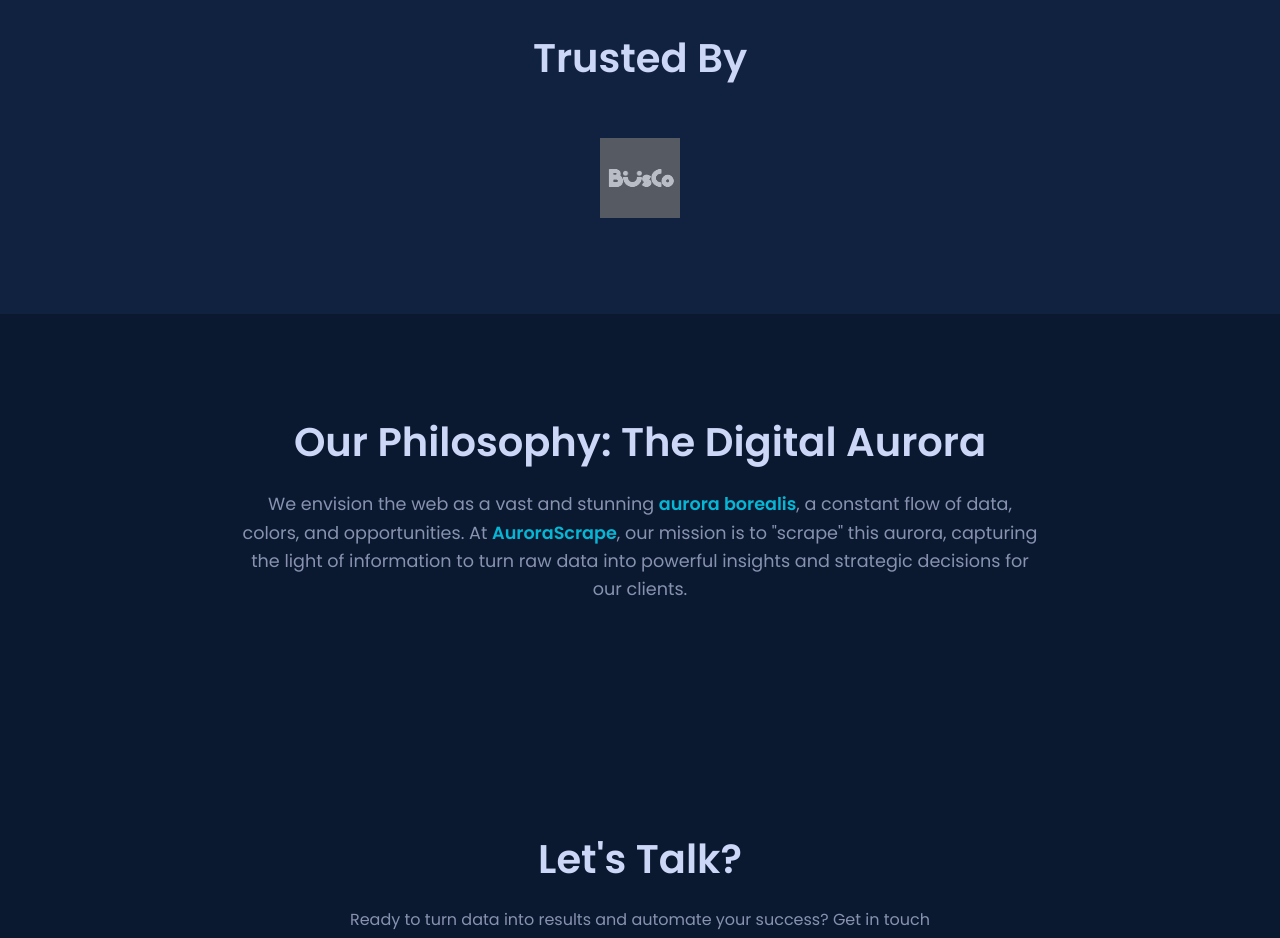
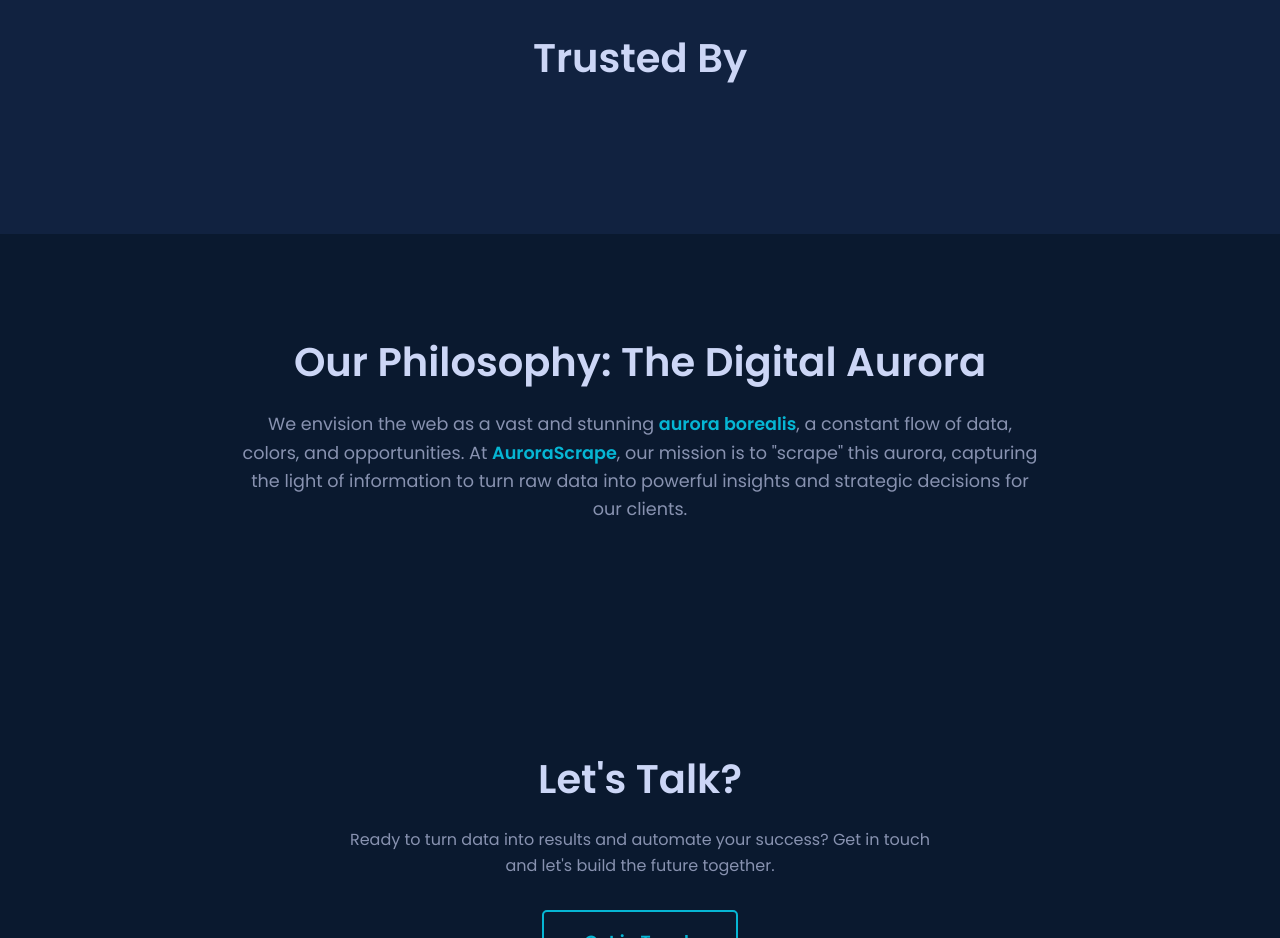
Before and after one commit to AbeilCoelho/abeilcoelho.github.io, a plain HTML site: page index.html in a window 1280 px wide. Shown: the part 1420-2358 px from the top of the page. Drawn offline with Linux system fonts and the light colour scheme.

Commit message:
Update index.html

```diff
--- a/index.html
+++ b/index.html
@@ -214,9 +214,6 @@
                 <div class="clients-grid fade-in">
                     <!-- INSTRUCTIONS: Replace these placeholders with your client logos. -->
                     <!-- For best results, use PNGs with transparent backgrounds, around 150px wide. -->
-                    <a href="https://www.busco.com.br/"><div class="client-logo">
-                        <img src="./sources/clientes/busco.jpg" alt="BusCo SA">
-                    </div></a>
                     <!-- <div class="client-logo">
                         <img src="" alt="Logo Cliente B">
                     </div>
```
